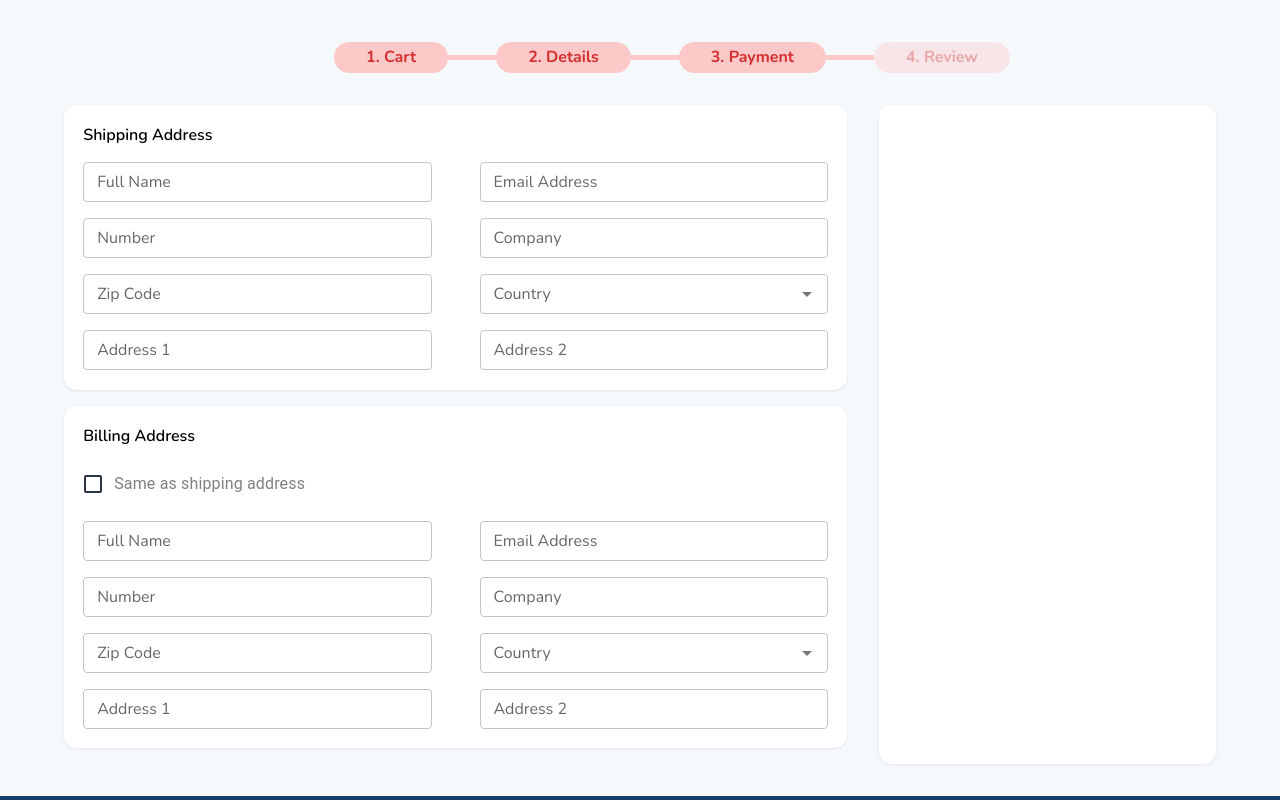
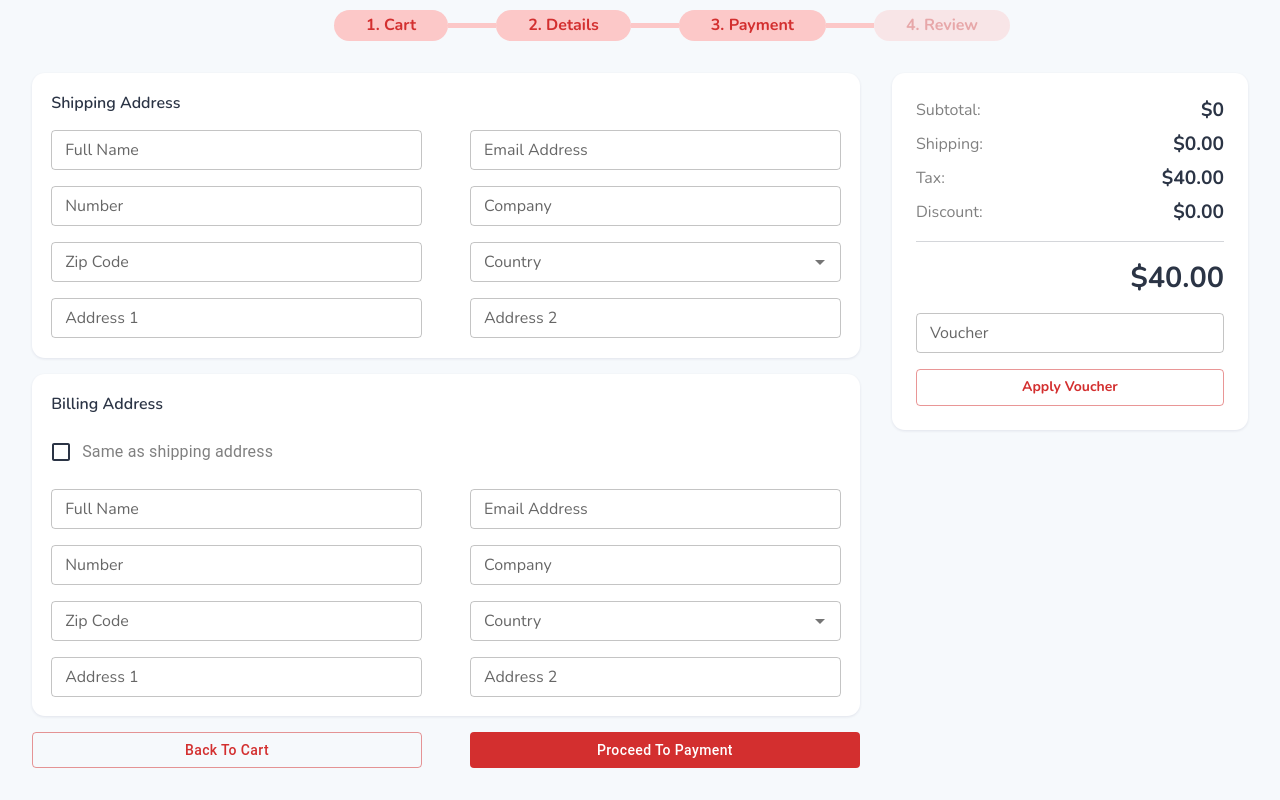
Before and after one commit to Farouk-ayo/ecommerce-, a React (Create React App) app: page /checkout in a window 1280 px wide. Shown: the part 200-1000 px from the top of the page. Built offline with nearby package versions, Linux system fonts and the light colour scheme.

Commit message:
details page

```diff
--- a/src/Cart/CartInfo.module.css
+++ b/src/Cart/CartInfo.module.css
@@ -144,8 +144,8 @@ footer a {
   background-color: #fef3f3;
 }
 hr {
-  border-bottom: 0.1rem;
-  border-color: #44444448;
+  border: none;
+  border-bottom: 0.1rem solid #2b344518;
 }
 
 .null {
--- a/src/UI/Body/Gender/Store.module.css
+++ b/src/UI/Body/Gender/Store.module.css
@@ -21,6 +21,7 @@
   display: flex;
   justify-content: space-between;
   align-items: center;
+  color: #2b3445;
 }
 
 .fasCon h4 {
@@ -43,9 +44,11 @@
   background-color: #f6f9fc;
   padding: 0.5rem;
   border-radius: 0.5rem;
+  color: #2b3445;
 }
 .eachSec {
   font-size: 1rem;
+  color: #2b3445;
 }
 .sec span:hover {
   transform: translateY(0.2rem);
--- a/src/UI/Body/flashdeals/Flashsale.module.css
+++ b/src/UI/Body/flashdeals/Flashsale.module.css
@@ -56,7 +56,7 @@
 }
 .productDetail h6 {
   font-size: 1.3rem;
-  font-weight: lighter;
+  font-weight: 300;
 }
 
 .flashcontainer h5 {
--- a/src/UI/Header/Header.module.css
+++ b/src/UI/Header/Header.module.css
@@ -153,6 +153,7 @@
   align-items: center;
   gap: 2rem;
   position: relative;
+  color: #2b3445;
 }
 
 .navBar div {
@@ -183,6 +184,7 @@
   align-items: center;
   gap: 0.5rem;
   cursor: pointer;
+  color: #2b3445;
   background-color: #f6f9fc;
 }
 .categoriesSug {
@@ -191,7 +193,7 @@
   position: absolute;
   width: 17rem;
   background-color: white;
-  color: black;
+  color: #2b3445;
   z-index: 5;
   margin-top: 0.5rem;
   border-radius: 1rem;
--- a/src/UI/Main/Main.module.css
+++ b/src/UI/Main/Main.module.css
@@ -35,6 +35,7 @@
   flex-direction: column;
   gap: 0.1rem;
   width: 40%;
+  color: #2b3445;
 }
 
 .arrivalText a {
@@ -42,7 +43,7 @@
   flex-direction: row;
   gap: 0.3rem;
   align-items: center;
-  color: black;
+
   font-weight: 500;
 }
 
@@ -78,13 +79,13 @@
   flex-direction: column;
   gap: 0.1rem;
   width: 40%;
+  color: #2b3445;
 }
 .gamingText a {
   display: flex;
   flex-direction: row;
   gap: 0.3rem;
   align-items: center;
-  color: black;
   font-weight: 500;
 }
 
--- a/src/components/Form.js
+++ b/src/components/Form.js
@@ -104,12 +104,30 @@ export const ShippingAddress2 = () => {
             />
           )}
         />
-         <TextField
+        <TextField
           placeholder="Address 2"
           label="Address 2"
           size="small"
           sx={{ width: "100%" }}
         />
+      </ThemeProvider>
+    </Stack>
+  );
+};
+
+export const TotalAmount = () => {
+  return (
+    <Stack style={{ width: "100%" }} gap={"1rem"}>
+      <ThemeProvider theme={theme}>
+        <TextField
+          placeholder="Voucher"
+          label="Voucher"
+          size="small"
+          sx={{ width: "100%" }}
+        />
+        <Button color="error" variant="outlined" sx={{ fontWeight: "bolder" }}>
+          Apply Voucher
+        </Button>
       </ThemeProvider>
     </Stack>
   );
--- a/src/page/Checkout.js
+++ b/src/page/Checkout.js
@@ -1,10 +1,17 @@
-import { Checkbox, FormControlLabel } from "@mui/material";
-import { useState } from "react";
+import { Button, Checkbox, FormControlLabel, TextField } from "@mui/material";
+import { useContext, useState } from "react";
 import { NavLink } from "react-router-dom";
-import { ShippingAddress1, ShippingAddress2 } from "../components/Form";
+import {
+  ShippingAddress1,
+  ShippingAddress2,
+  TotalAmount,
+} from "../components/Form";
 import classes from "./Page.module.css";
+import CartCtx from "../store/Cartctx";
 
 const Checkout = () => {
+  const cartCtx = useContext(CartCtx);
+
   const [Billing, showBilling] = useState(false);
   const checkboxHandler = () => {
     showBilling(!Billing);
@@ -72,8 +79,46 @@ const Checkout = () => {
               </section>
             ) : null}
           </section>
+          <section className={classes.btnGroup}>
+            <Button
+              color="error"
+              disableElevation
+              variant="outlined"
+              fullWidth
+              sx={{ textTransform: "none" }}
+            >
+              Back To Cart
+            </Button>
+            <Button
+              color="error"
+              variant="contained"
+              disableElevation
+              fullWidth
+              sx={{ textTransform: "none" }}
+            >
+              Proceed To Payment
+            </Button>
+          </section>
         </div>
-        <section className={classes.totalAmount}></section>
+        <section className={classes.totalAmount}>
+          <section className={classes.fees}>
+            <h4>
+              <span>Subtotal:</span> <span>${cartCtx.totalAmount}</span>
+            </h4>
+            <h4>
+              <span>Shipping:</span> <span>$0.00</span>
+            </h4>
+            <h4>
+              <span>Tax:</span> <span>$40.00</span>
+            </h4>
+            <h4>
+              <span>Discount:</span> <span>$0.00</span>
+            </h4>
+          </section>
+          <hr />
+          <h1>${cartCtx.totalAmount + 40}.00</h1>
+          <TotalAmount />
+        </section>
       </section>
     </section>
   );
--- a/src/page/Page.module.css
+++ b/src/page/Page.module.css
@@ -1,7 +1,6 @@
 .CartPage {
   width: 100%;
   overflow: hidden;
-  padding: 2rem;
   background-color: #f6f9fc;
 }
 
@@ -153,6 +152,7 @@
   display: flex;
   flex-direction: column;
   gap: 1rem;
+  height: fit-content;
 }
 .totalAmount h3 {
   font-size: 1.5rem;
@@ -164,8 +164,7 @@
 }
 
 .totalAmount hr {
-  border-bottom: 0.1rem;
-  border-color: #44444439;
+  border-bottom: 0.1rem solid #2b344533;
 }
 form {
   display: flex;
@@ -302,10 +301,48 @@ form textarea:hover {
 }
 .shippingInfo p {
   font-weight: 600;
+  color: #2b3445;
 }
 
 .shippingAddress {
   display: flex;
   gap: 3rem;
-  transition: all 300ms cubic-bezier(0.4, 0, 0.2, 1) 0ms;
+  /* transition: all 300ms cubic-bezier(0.4, 0, 0.2, 1) 0ms; */
 }
+
+.btnGroup {
+  display: flex;
+  width: 100%;
+  gap: 3rem;
+  justify-content: space-between;
+  padding-bottom: 2rem;
+}
+
+.fees {
+  display: flex;
+  flex-direction: column;
+  gap: 0.5rem;
+}
+.fees h4 {
+  display: flex;
+  justify-content: space-between;
+  align-items: center;
+}
+
+.fees h4 span:first-child {
+  color: grey;
+  font-weight: 400;
+}
+
+.fees h4 span:last-child {
+  font-size: 1.2rem;
+  color: #2b3445;
+  font-weight: 700;
+}
+
+.totalAmount h1 {
+  font-size: 1.8rem;
+  font-weight: 800;
+  text-align: right;
+  color: #2b3445;
+}
```
